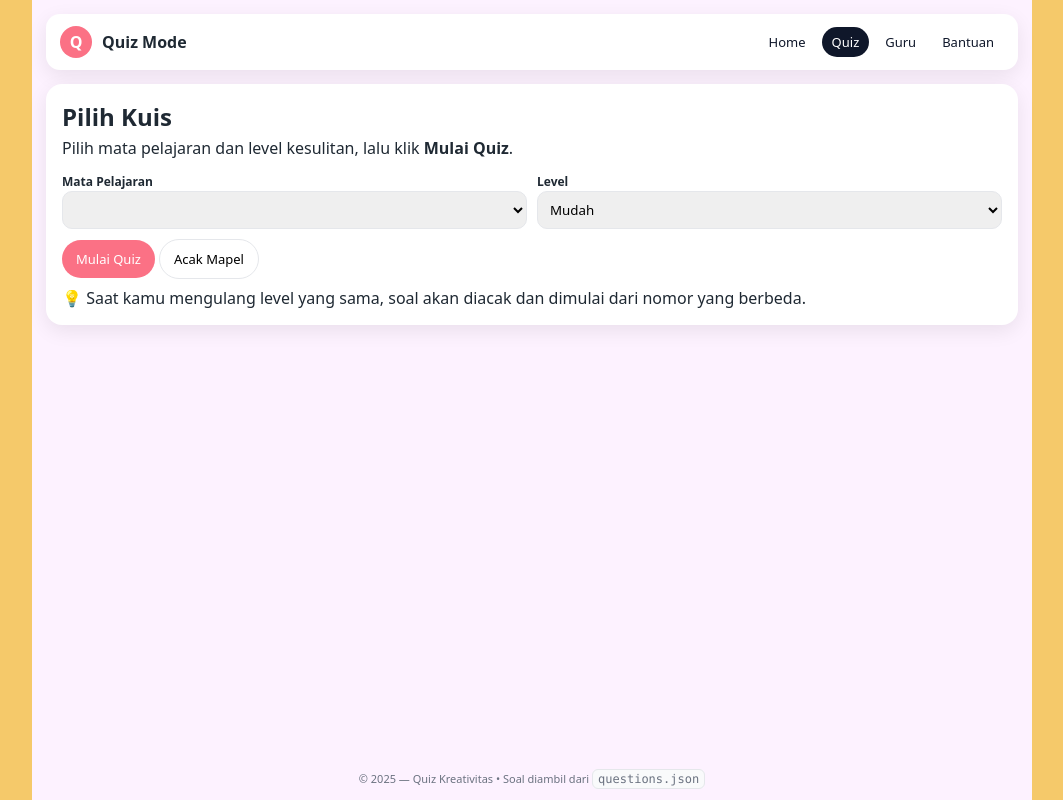
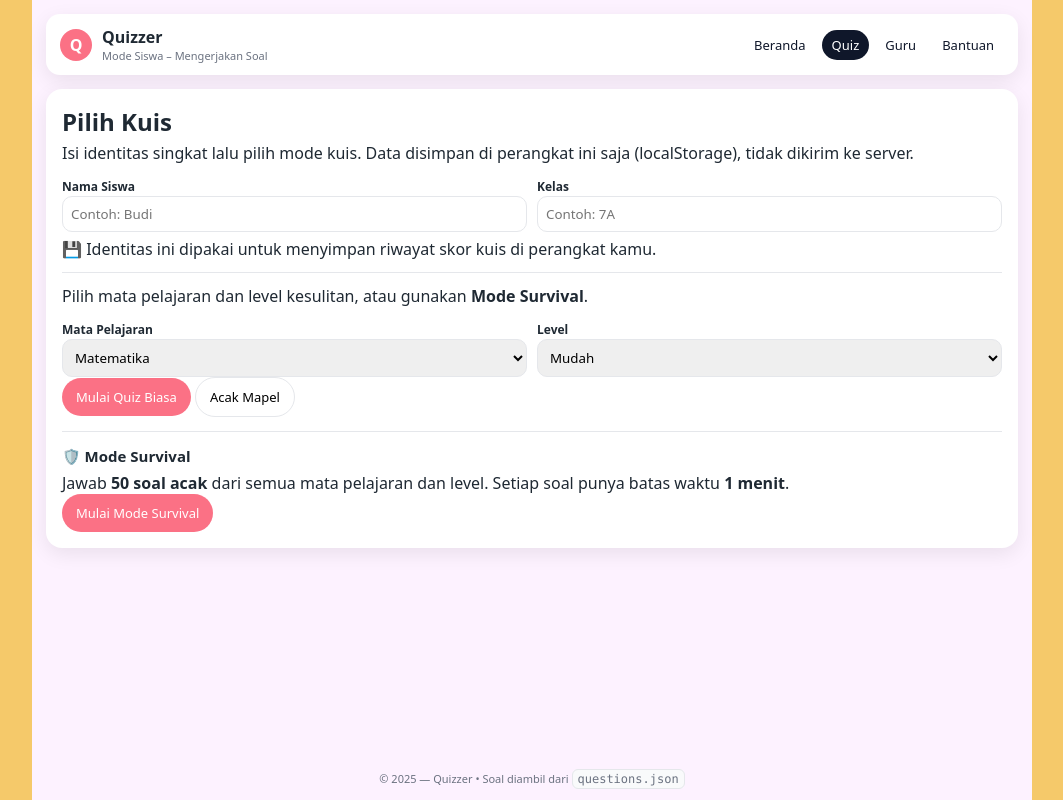
Before and after one commit to MelkyRS/QuizzerV2Fix, a plain HTML site: page quiz.html in a window 1280 px wide. Shown: the whole page, without its empty margins (108-1171 px from the left). Drawn offline with Linux system fonts and the light colour scheme.

Commit message:
Update quiz.html

```diff
--- a/quiz.html
+++ b/quiz.html
@@ -3,18 +3,22 @@
 <head>
   <meta charset="UTF-8" />
   <meta name="viewport" content="width=device-width, initial-scale=1" />
-  <title>Quiz – Quiz Kreativitas</title>
+  <title>Quiz – Quizzer</title>
   <link rel="stylesheet" href="styles.css" />
 </head>
 <body>
 <div class="page">
+
   <header class="site-header">
     <div class="header-left">
       <div class="logo-bubble">Q</div>
-      <div><b>Quiz Mode</b></div>
+      <div>
+        <div><b>Quizzer</b></div>
+        <div style="font-size:11px;color:#6b7280;">Mode Siswa – Mengerjakan Soal</div>
+      </div>
     </div>
     <nav class="header-nav">
-      <a href="index.html">Home</a>
+      <a href="index.html">Beranda</a>
       <a href="quiz.html" class="active">Quiz</a>
       <a href="guru.html">Guru</a>
       <a href="bantuan.html">Bantuan</a>
@@ -22,11 +26,34 @@
   </header>
 
   <main class="site-main">
-    <!-- PILIH MAPEL & LEVEL -->
+    <!-- IDENTITAS SISWA + PILIH MAPEL & LEVEL / SURVIVAL -->
     <section class="card" id="home">
       <h2>Pilih Kuis</h2>
       <p class="small" style="margin-top:4px;">
-        Pilih mata pelajaran dan level kesulitan, lalu klik <b>Mulai Quiz</b>.
+        Isi identitas singkat lalu pilih mode kuis. Data disimpan di perangkat ini saja
+        (localStorage), tidak dikirim ke server.
+      </p>
+
+      <!-- "Login" / identitas siswa -->
+      <div class="grid-2" style="margin-top:10px;">
+        <div>
+          <label for="studentName">Nama Siswa</label>
+          <input type="text" id="studentName" placeholder="Contoh: Budi" />
+        </div>
+        <div>
+          <label for="studentClass">Kelas</label>
+          <input type="text" id="studentClass" placeholder="Contoh: 7A" />
+        </div>
+      </div>
+
+      <p class="small" style="margin-top:6px;">
+        💾 Identitas ini dipakai untuk menyimpan riwayat skor kuis di perangkat kamu.
+      </p>
+
+      <hr style="margin:12px 0;border:none;border-top:1px solid #e5e7eb;">
+
+      <p class="small">
+        Pilih mata pelajaran dan level kesulitan, atau gunakan <b>Mode Survival</b>.
       </p>
 
       <div class="grid-2" style="margin-top:10px;">
@@ -44,20 +71,30 @@
         </div>
       </div>
 
-      <div class="btn-row" style="margin-top:10px;">
-        <button id="btn-start" class="btn primary">Mulai Quiz</button>
+      <div class="btn-row">
+        <button id="btn-start" class="btn primary">Mulai Quiz Biasa</button>
         <button id="btn-random" class="btn ghost">Acak Mapel</button>
       </div>
 
-      <p class="small" style="margin-top:8px;">
-        💡 Saat kamu mengulang level yang sama, soal akan diacak dan dimulai dari nomor yang berbeda.
+      <hr style="margin:14px 0;border:none;border-top:1px solid #e5e7eb;">
+
+      <h3 style="font-size:15px;margin-bottom:6px;">🛡️ Mode Survival</h3>
+      <p class="small">
+        Jawab <b>50 soal acak</b> dari semua mata pelajaran dan level.
+        Setiap soal punya batas waktu <b>1 menit</b>.
       </p>
+      <div class="btn-row">
+        <button id="btn-survival" class="btn primary">Mulai Mode Survival</button>
+      </div>
     </section>
 
     <!-- QUIZ BERJALAN -->
     <section id="quiz" class="card hidden">
       <div class="quiz-header">
-        <div class="quiz-meta" id="meta"></div>
+        <div>
+          <div class="quiz-meta" id="meta"></div>
+          <div class="quiz-meta timer" id="timer"></div>
+        </div>
         <div class="quiz-score">
           Skor: <span id="score">0</span>
         </div>
@@ -70,15 +107,18 @@
       </div>
 
       <div id="questionText" class="question"></div>
+      <!-- ilustrasi soal (opsional, muncul jika ada q.image) -->
+      <img id="questionImage" class="question-image hidden" alt="Ilustrasi soal">
+
       <div id="options" class="options"></div>
 
       <div id="explain" class="explain hidden">
         <strong id="explainTitle"></strong>
         <div id="explainText" class="small" style="margin-top:4px;"></div>
 
-        <div class="btn-row" style="margin-top:8px;">
+        <div class="btn-row">
           <button id="btn-next" class="btn primary">Soal Berikutnya</button>
-          <button id="btn-retry" class="btn danger hidden">Ulangi Level</button>
+          <button id="btn-retry" class="btn danger hidden">Ulangi Level / Survival</button>
           <button id="btn-home" class="btn ghost">Kembali ke Pilihan Kuis</button>
         </div>
       </div>
@@ -88,16 +128,17 @@
     <section id="result" class="card hidden">
       <h2>Hasil Quiz</h2>
       <p id="resultText" class="small" style="margin-top:6px;"></p>
-      <div class="btn-row center" style="margin-top:10px;">
-        <button id="btn-res-retry" class="btn primary">Ulangi Level</button>
+      <div class="btn-row">
+        <button id="btn-res-retry" class="btn primary">Ulangi Level / Survival</button>
         <button id="btn-res-home" class="btn ghost">Kembali ke Pilihan Kuis</button>
       </div>
     </section>
   </main>
 
   <footer class="site-footer">
-    © 2025 — Quiz Kreativitas • Soal diambil dari <span class="code">questions.json</span>
+    © 2025 — Quizzer • Soal diambil dari <span class="code">questions.json</span>
   </footer>
+
 </div>
 
 <script src="app.js" defer></script>
```
